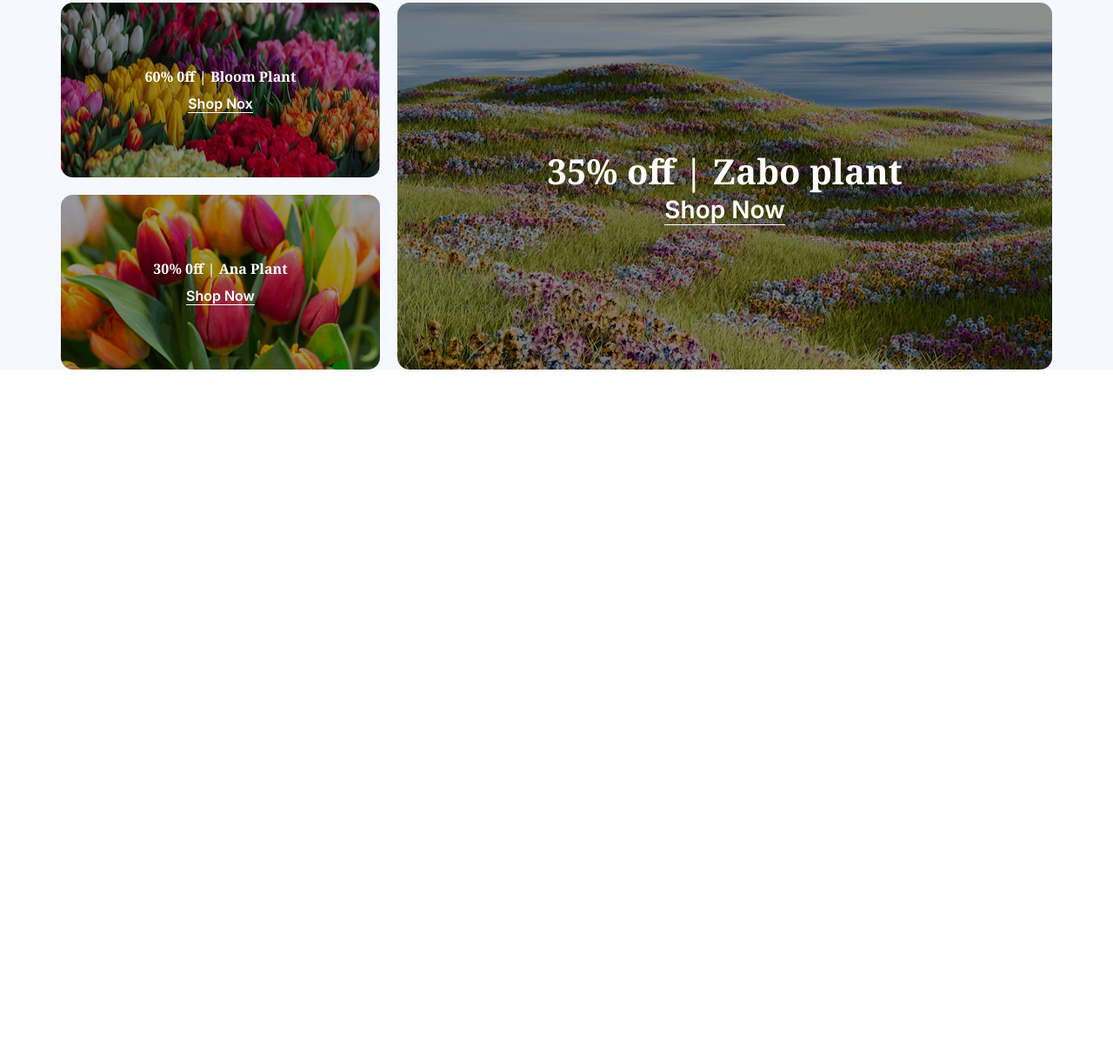
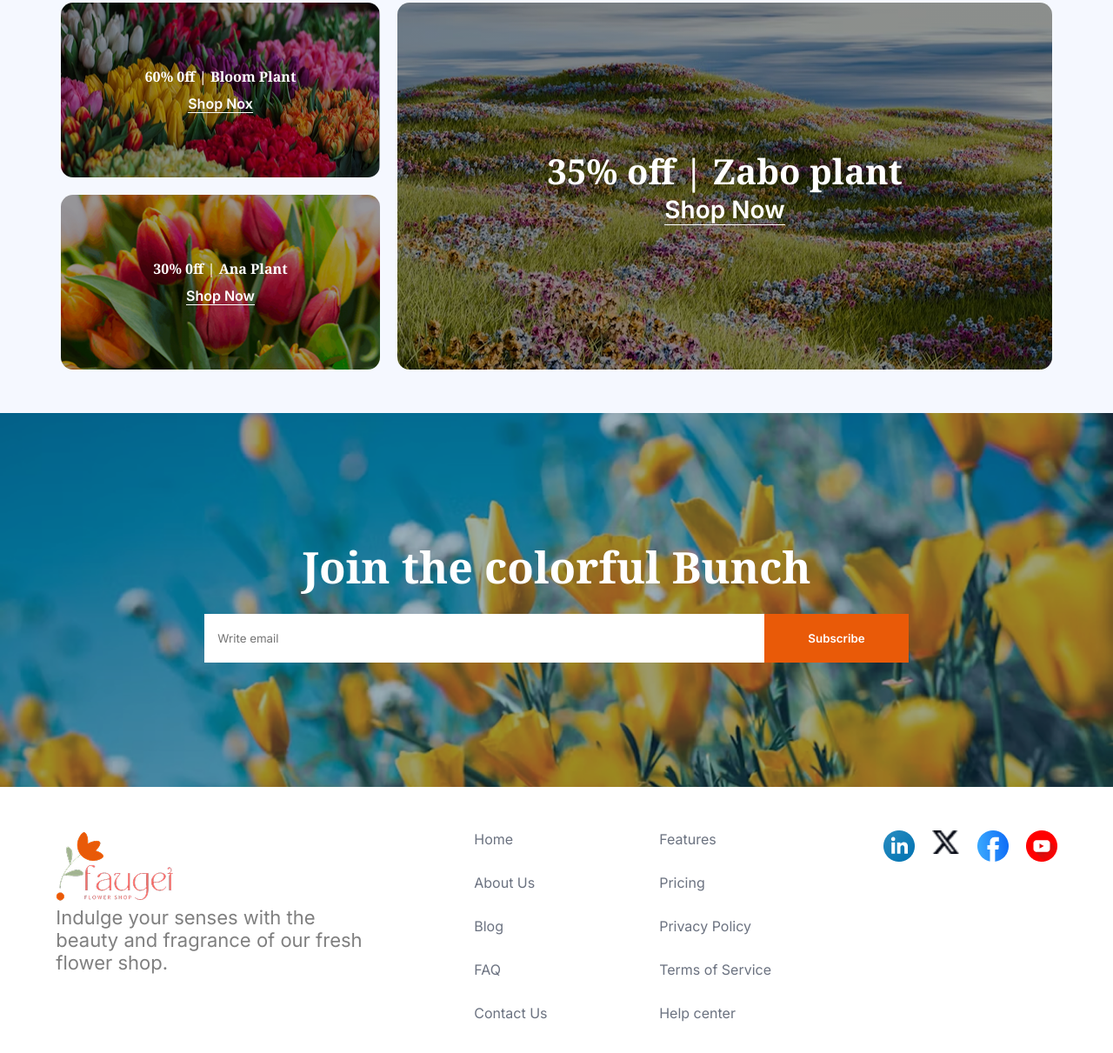
Before and after one commit to RdFaysal/Second-Responsive-Flowers, a plain HTML site: page index.html in a window 1280 px wide. Shown: the part 2887-4098 px from the top of the page at 87% size. Before the commit the page ends 3312 px from the top, so only its background shows below. Drawn offline with Linux system fonts and the light colour scheme.

Commit message:
footer added

```diff
--- a/index.html
+++ b/index.html
@@ -164,9 +164,48 @@
             </div>
 
         </section>
+        <!-- colorful bunch section -->
+        <section>
+            <div class="colorful-bunch-parent">
+                <div class="colorful-bunch-div">
+                    <h3> Join the colorful Bunch </h3>
+                  <div class="colorful-bunch-input-div">
+                    <input type="email" name="" id="" placeholder="Write email">
+                    <button> Subscribe </button>
+                  </div>
+                </div>
+            </div>
+        </section>
     </main>
     <footer>
-
+        <div class="footer-parent">
+            <div>
+                <figure>
+                    <img src="./assets/logo.png" alt="">
+                </figure>
+                <p> Indulge your senses with the <br> beauty and fragrance of our fresh <br> flower shop.  </p>
+            </div>
+            <ul>
+                <li> <a href="#"> Home </a> </li>
+                <li> <a href="#"> About Us </a> </li>
+                <li> <a href="#"> Blog </a> </li>
+                <li> <a href="#"> FAQ </a> </li>
+                <li> <a href="#"> Contact Us </a> </li>
+            </ul>
+            <ul>
+                <li> <a href="#"> Features </a> </li>
+                <li> <a href="#"> Pricing </a> </li>
+                <li> <a href="#"> Privacy Policy </a> </li>
+                <li> <a href="#"> Terms of Service </a> </li>
+                <li> <a href="#"> Help center </a> </li>
+            </ul>
+            <div class="icon-image-parent">
+                <img src="./assets/icon-linkedin.png" alt="">
+                <img src="./assets/icon-twitter.png" alt="">
+                <img src="./assets/icon-facebook.png" alt="">
+                <img src="./assets/icon-youtube.png" alt="">
+            </div>
+        </div>
     </footer>
 
 </body>
--- a/styles/style.css
+++ b/styles/style.css
@@ -39,19 +39,6 @@
     /* color dark 3  */
 .dark-3{
     color: #00000080;
-}
-/* button style  */
-.btn-primary{
-    font-family: "Inter", sans-serif;
-    background-color: #e95a08;
-    color: white;
-    display: block;
-    width: 100%;
-    font-weight: 600;
-    padding: 25px 50px;
-    border: none;
-    margin-top: 26px;
-    margin-bottom: 10px;
 }
 
 
@@ -109,6 +96,7 @@
 }
 
 /* our flower styles  */
+
 .our-section-parent{
     margin-bottom: 50px;
 }
@@ -154,6 +142,19 @@
     font-size: 22px;
     font-weight: 700;
     color: #111111;
+}
+.btn-primary{
+    font-family: "Inter", sans-serif;
+    background-color: #e95a08;
+    color: white;
+    display: block;
+    width: 100%;
+    font-weight: 600;
+    padding: 25px 50px;
+    border: none;
+    margin-top: 26px;
+    margin-bottom: 10px;
+    cursor: pointer;
 }
 
 /* our plants styles  */
@@ -309,6 +310,91 @@
     color: white;
     border-bottom: 1px solid white;
 }
+/* colorful bunch style  */
+.colorful-bunch-parent{
+    background-image: url(../assets/news-letter-bg.png);
+    background-repeat: no-repeat;
+    background-position: center;
+    background-size: cover;
+    min-height: 430px;
+    display: flex;
+    justify-content: center;
+    align-items: center;
+    margin: 50px auto;
+
+}
+.colorful-bunch-div{
+    height: 100%;
+}
+.colorful-bunch-div h3{
+     font-family: "Noto Serif", serif;
+    font-size: 50px;
+    font-weight: 70px;
+    color: white;
+    text-align: center;
+    margin-bottom: 20px;
+}
+.colorful-bunch-input-div{
+    display: flex;
+    justify-content: center;
+    align-items: center;
+
+}
+.colorful-bunch-input-div input{
+    font-family: "Inter", sans-serif;
+    width: 644px;
+    display: block;
+    padding: 20px 15px ;
+    border: none;
+    color: #00000080;
+
+
+}
+.colorful-bunch-div button{
+    font-family: "Inter", sans-serif;
+    background-color: #e95a08;
+    color: white;
+    font-weight: 600;
+    padding: 20px 50px;
+    border: none;
+    cursor: pointer;
+}
+/* footer styles */
+.footer-parent{
+    display: flex;
+    justify-content: space-around;
+    margin-bottom: 20px;
+
+}
+.footer-parent p{
+    font-family: "Inter", sans-serif;
+    font-size: 22px;
+    color: #00000080;
+}
+.footer-parent ul li{
+    list-style: none;
+    margin-bottom: 30px;
+}
+.footer-parent ul li a{
+    font-family: "Inter", sans-serif;
+    text-decoration: none;
+    color: #6B7280;
+
+}
+.icon-image-parent{
+    width: 200px;
+   display: flex;
+   justify-content: flex-start;
+   align-items:flex-start ;
+   gap: 20px;
+   cursor: pointer;
+
+}
+.icon-image-parent img{
+ width: 100px;
+}
+
+    /* responsive mobile device */
 
 @media screen and (max-width: 576px)
 
@@ -344,7 +430,7 @@
 }
 
 .our-flower-parent{
-    display: grid;
+  display: grid;
    grid-template-columns: repeat(2, 1fr);
 
 }
@@ -395,4 +481,22 @@
     font-size: 16px;
 }
 
+/* colorful brunch style  */
+.colorful-bunch-div h3{
+    font-size: 20px;
+
 }
+.colorful-bunch-input-div input{
+    width: 200px;
+}
+/* footer styles  */
+.footer-parent{
+    flex-direction: column;
+    margin: 30px 16px;
+
+}
+.footer-parent p{
+    margin: 10px auto 30px auto;
+}
+
+}
```
